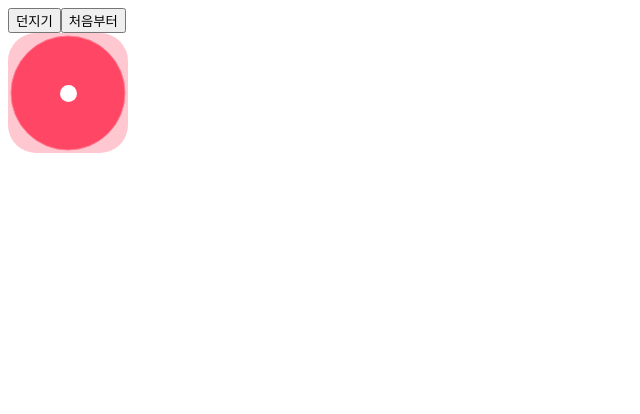
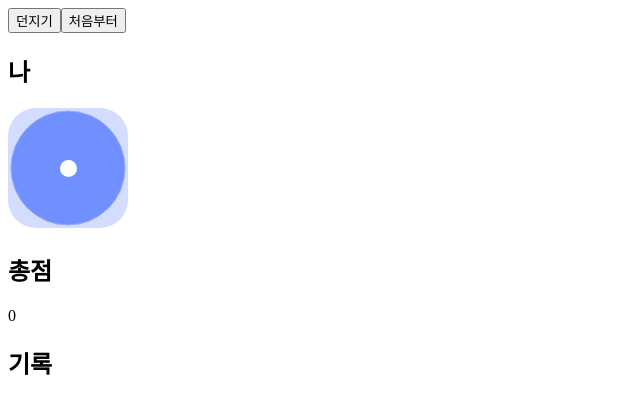
Before and after one commit to jiwon709/hello_react, a React (Create React App) app: page / in a window 1280 px wide. Shown: the top 414 px of the page, without its empty margins (0-640 px from the left). Built offline with nearby package versions, Linux system fonts and the light colour scheme.

Commit message:
배열 선언 및 사용법

```diff
--- a/src/App.js
+++ b/src/App.js
@@ -11,14 +11,23 @@
     //state를 쓰기 위해 useState먼저 불러와야 한다.
     //num으로 변경하는게 아니라 setNum 을 이용해서 num을 바꿔줘야 한다.
     const [num, setNum] = useState(1);  //파라미터로 초기값 전달받는다. 실행 후, 배열의 요소로 요소 2개를 리턴
+    const [sum, setSum] = useState(0);
+    const [gameHistory, setGameHistory] = useState([]); //빈 배열 초기값
 
     const handleRollClick = () => {
         const nextNum = random(6);
         setNum(nextNum);
+        setSum(sum + nextNum);
+        //gameHistory.push(nextNum);      //gameHistory 가 배열이니까 push 메서드로 nextNum을 추가한 다음
+        //setGameHistory(gameHistory);    //setter 함수로 새 값이 추가된 gameHistory를 전달한다.
+        setGameHistory([...gameHistory, nextNum]);   //gameHistory를 펼치고 뒤에 값을 붙인다.
+        //배열이나 객체같은 참조형 state를 사용할 때는 메서드나 할당연산자로 값을 바꾸는게 아니라 반드시 새로운 값을 만들어서 변경해야 한다. (꼭 기억하기 !)
     };
 
     const handleClearClick = () => {
         setNum(1);
+        setSum(0);
+        setGameHistory([]); //초기값 전달
     };
 
     return (
@@ -28,8 +37,16 @@
             <Button onClick={handleRollClick}>던지기</Button>
             <Button onClick={handleClearClick}>처음부터</Button>
         </div>
-        <Dice color="red" num={num} />
+        <div>
+            <h2>나</h2>
+            <Dice color="blue" num={num} />
+            <h2>총점</h2>
+            <p>{sum}</p>
+            <h2>기록</h2>
+            <p>{gameHistory.join(', ')}</p>
+        </div>
     </div>);
+    //join은 인자로 전달한 값을 배열의 각 요소들 사이사이에 넣어서 결과적으로 하나의 문장으로 만들어주는 메서드
 }
 
 export default App;
```
